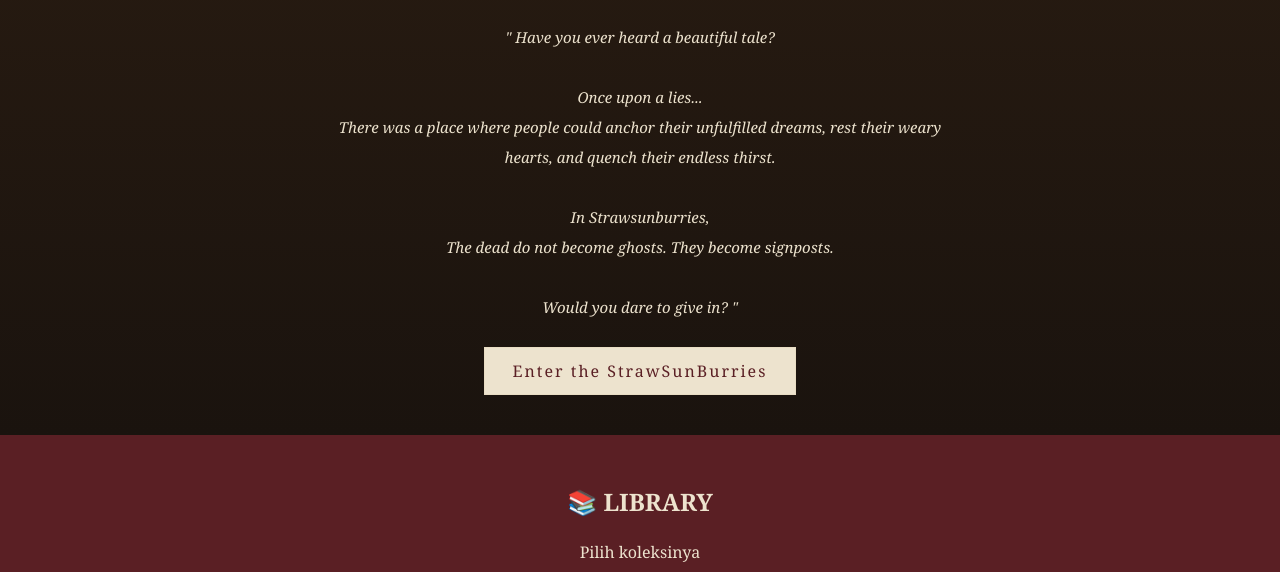
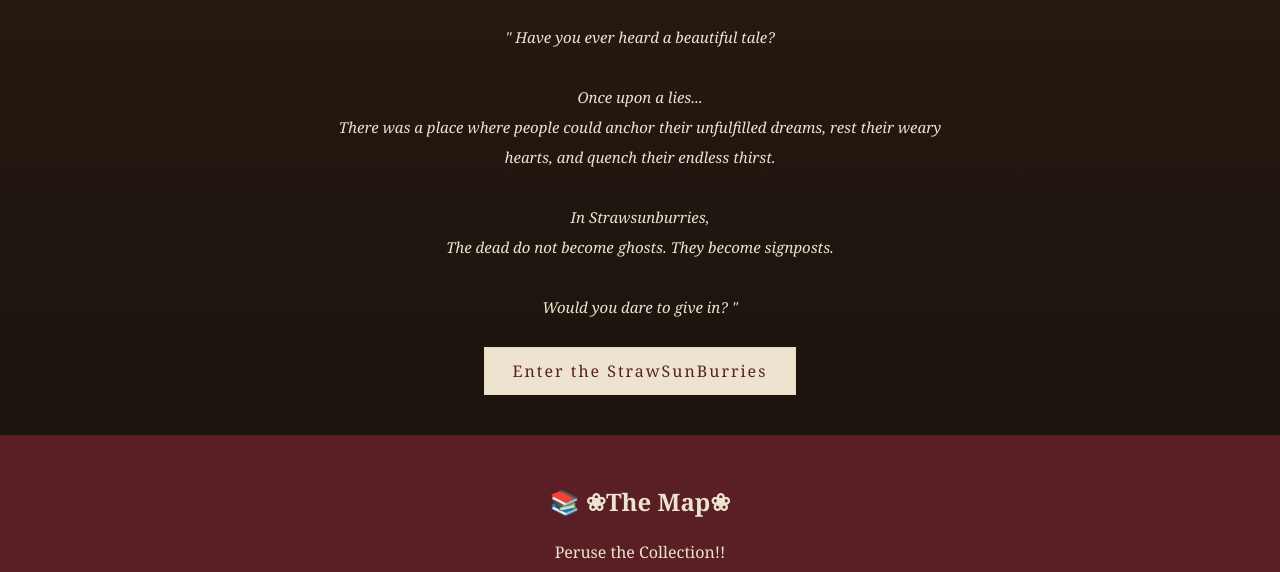
Before and after one commit to LichaaN1605/LichaaN1605.github.io, a plain HTML site: page index.html in a window 1280 px wide. Shown: the part 228-800 px from the top of the page. Drawn offline with Linux system fonts and the light colour scheme.

Commit message:
Update library section header and description

```diff
--- a/index.html
+++ b/index.html
@@ -59,8 +59,8 @@ Would you dare to give in? "</p>
 
 <!-- HOME : ARTS, POEMS, CRAFTS -->
 <div id="home" class="gallery active">
-<h2>📚 LIBRARY</h2>
-<p>Pilih koleksinya</p>
+<h2>📚 ❀The Map❀</h2>
+<p>Peruse the Collection!!</p>
 <div class="folders">
 <div class="folder" onclick="show('art')"><span>🎨</span><b>Arts</b><small>Paintings & Drawings</small></div>
 <div class="folder" onclick="show('poems')"><span>✒️</span><b>Poems</b><small>Words & Memories</small></div>
```
